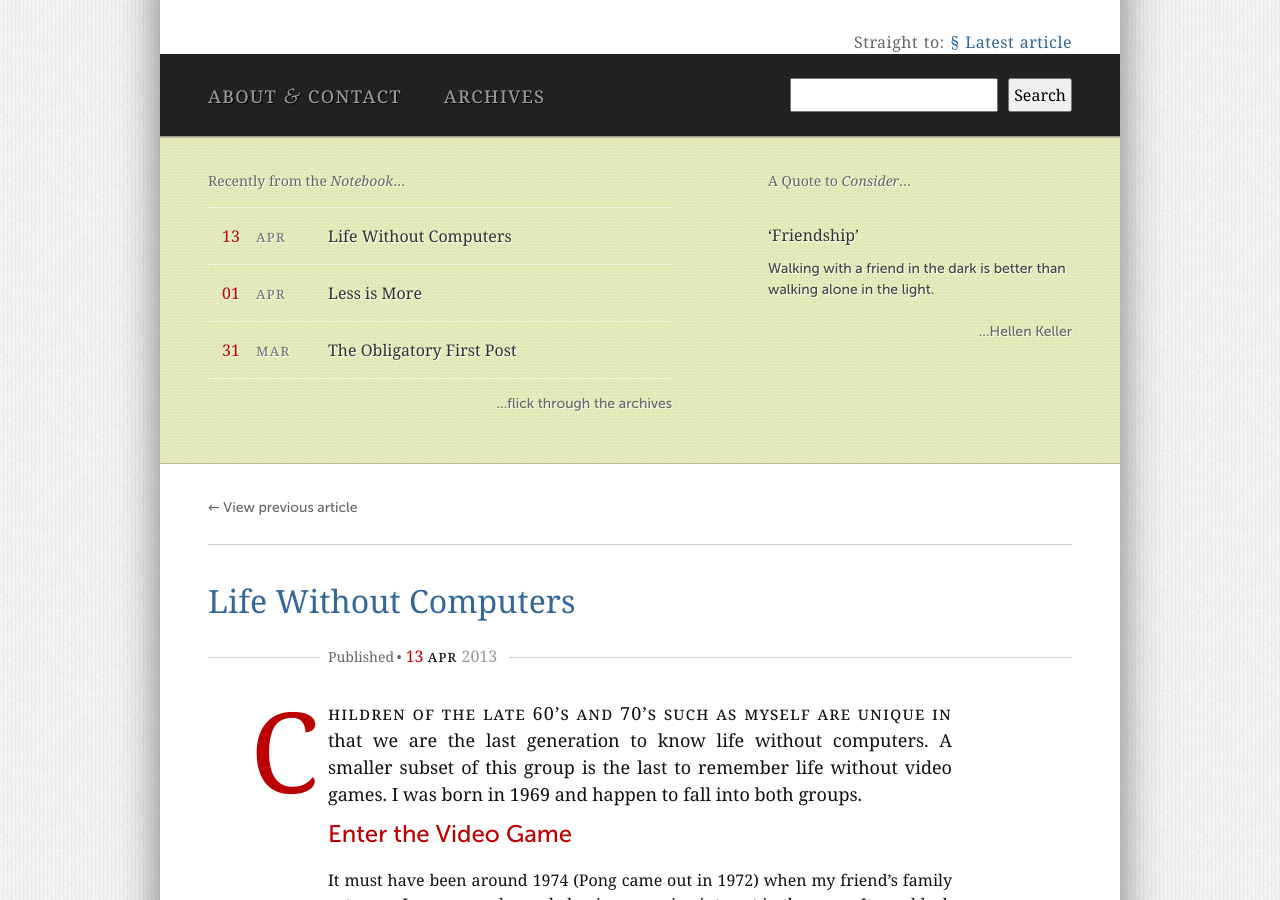
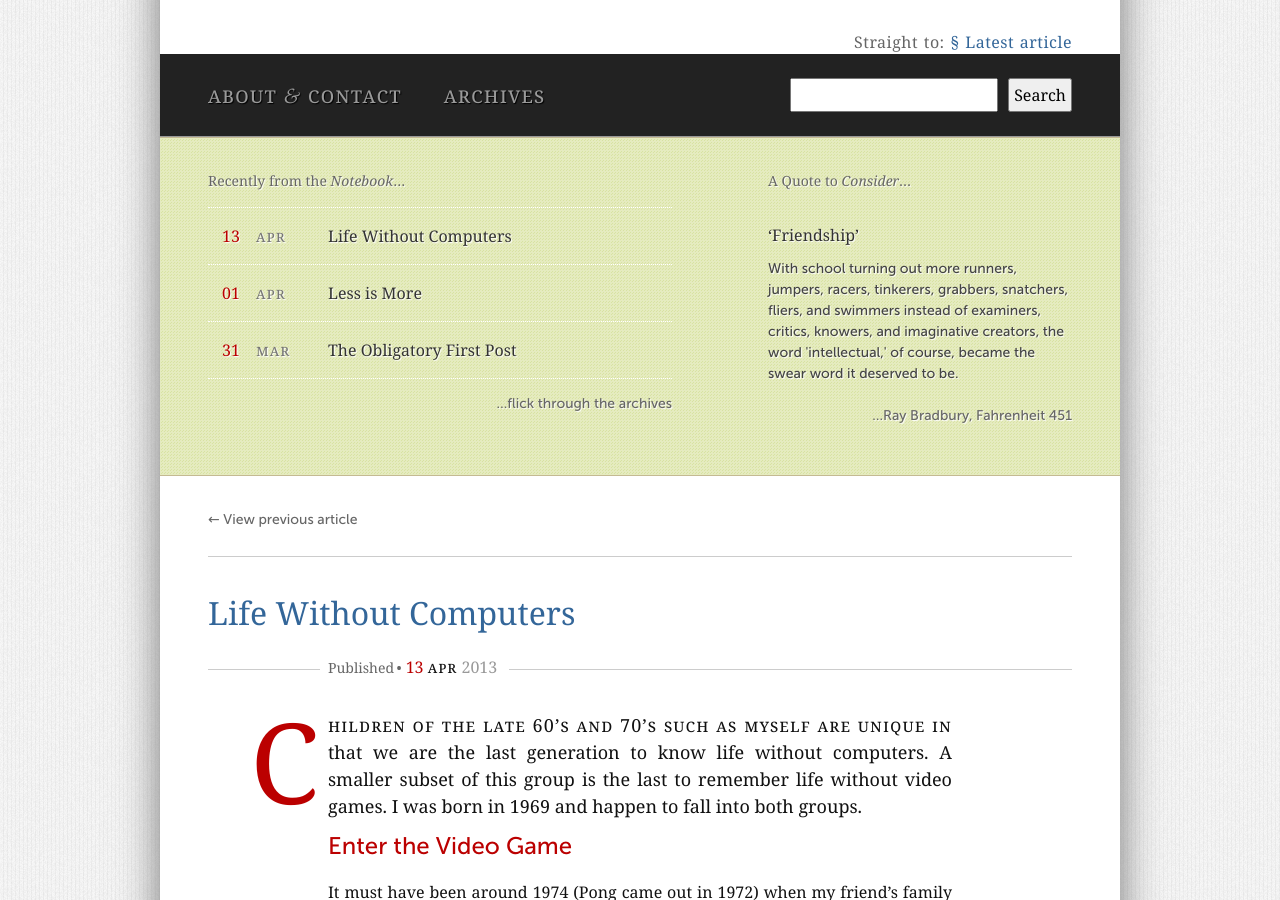
Before and after one commit to stvlange/stvlange.github.com, a Jekyll site: the page built from index.html, in a window 1280 px wide and 900 px high, scrolled down 410 px. Built offline with Jekyll 4.4.1, drawn with Linux system fonts in a browser that asks for light colours.

Commit message:
Update cover.html
Quote change.

```diff
--- a/_includes/cover.html
+++ b/_includes/cover.html
@@ -19,8 +19,8 @@
 			<div class="subhero-preview colFour floatRight">
 				<h2>A Quote to <em>Consider</em>&hellip;</h2>
 				<h3><!-- <span class="episode-no">Quote #1</span>&thinsp;&mdash;&thinsp; --><span class="episode-title">&lsquo;Friendship&rsquo;</span></h3>
-				<p>Walking with a friend in the dark is better than walking alone in the light.</p>
-				<p class="more"><a class="internal floatRight">&hellip;Hellen Keller</a></p>
+				<p>With school turning out more runners, jumpers, racers, tinkerers, grabbers, snatchers, fliers, and swimmers instead of examiners, critics, knowers, and imaginative creators, the word 'intellectual,' of course, became the swear word it deserved to be.</p>
+				<p class="more"><a class="internal floatRight">&hellip;Ray Bradbury, Fahrenheit 451</a></p>
 			</div>
 			<div class="clear"></div>
 		</div> <!-- /#cover.clear -->
```
